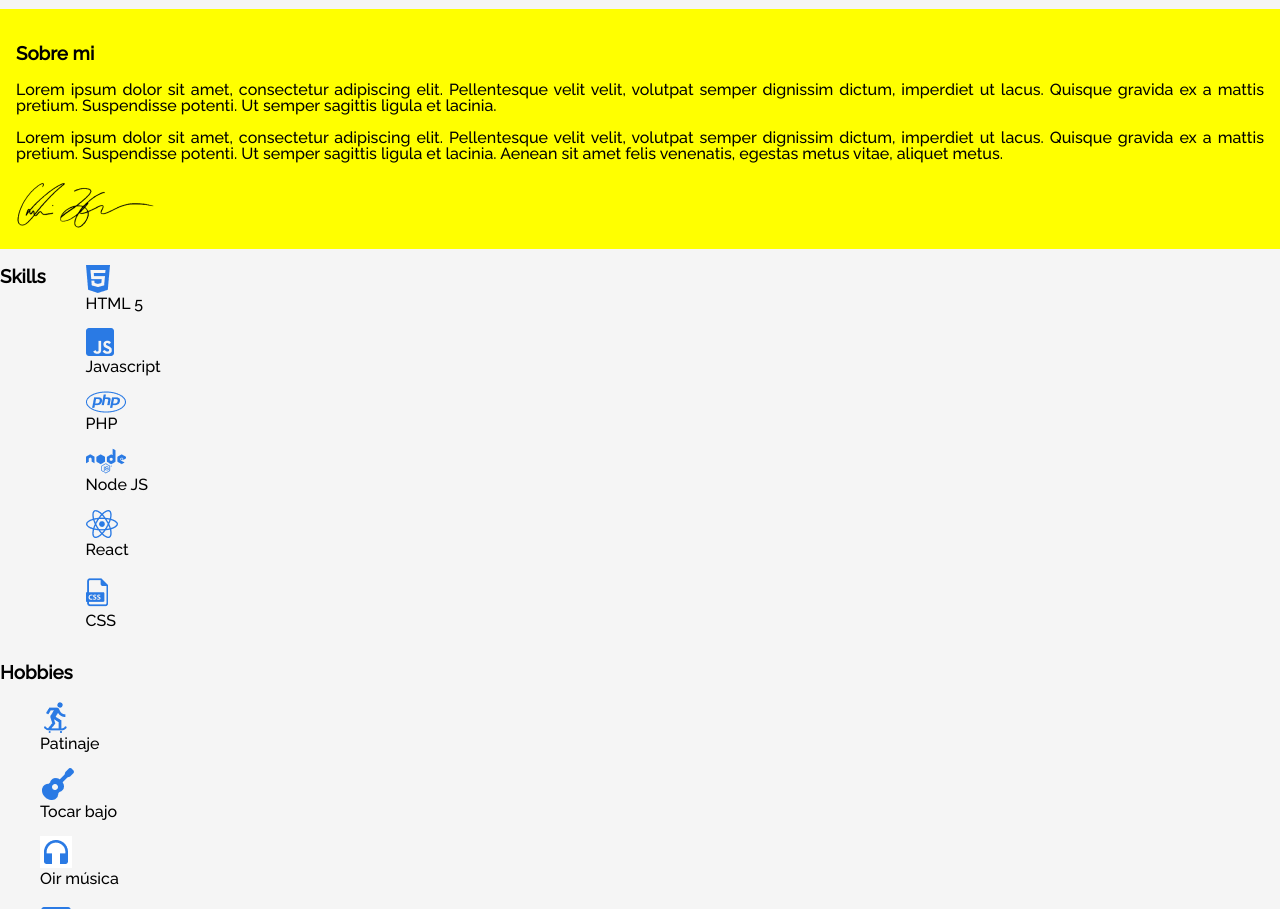
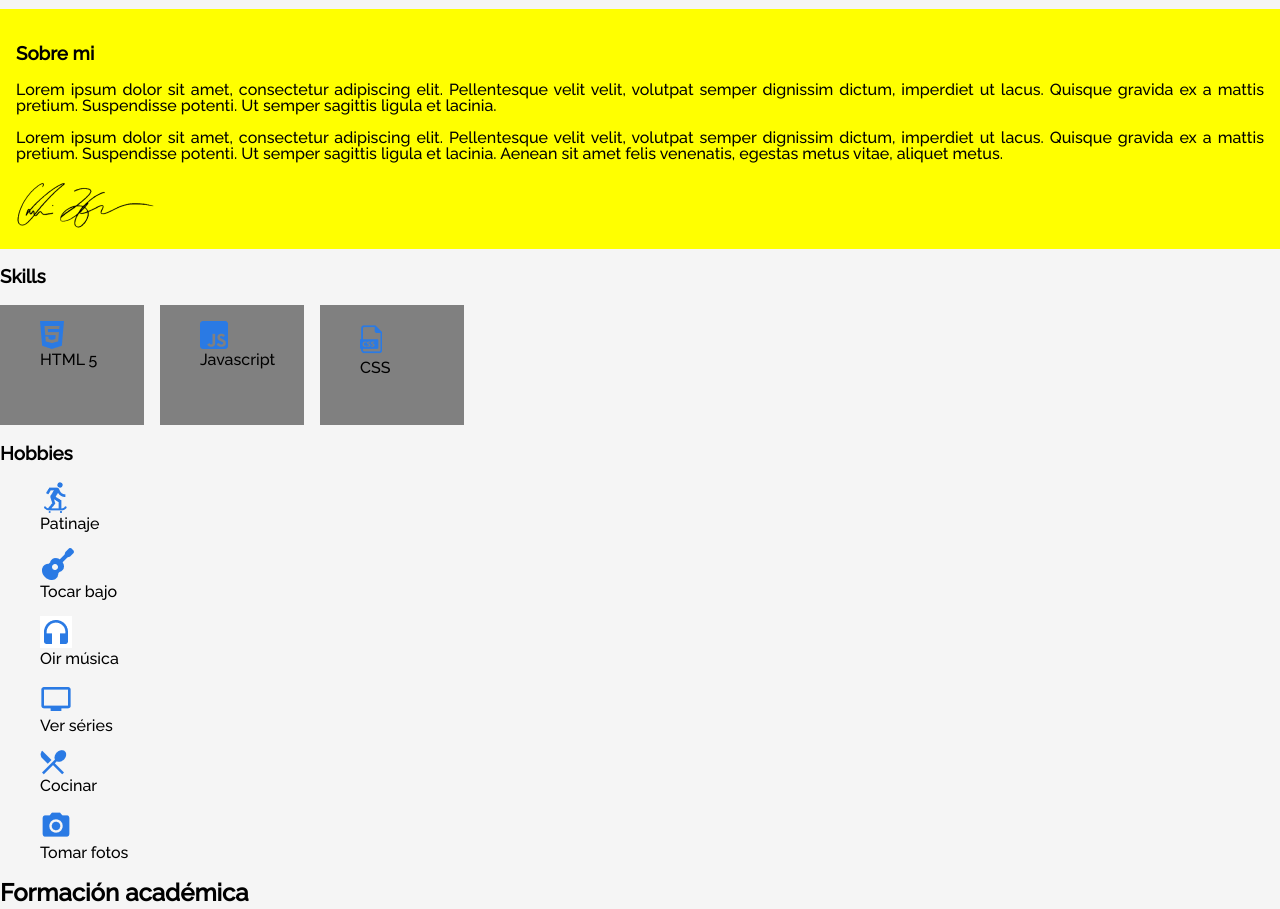
Before and after one commit to raybaldiris/portafolio-alura, a plain HTML site: page index.html in a window 1280 px wide. Shown: the part 191-1100 px from the top of the page. Drawn offline with Linux system fonts and the light colour scheme.

Commit message:
hacer revert

```diff
--- a/index.html
+++ b/index.html
@@ -88,8 +88,14 @@
                         <li class="skills__name">Javascript</li>
                     </ul>
                 </div>
+                <div class="skills__box">
+                    <ul>
+                        <li class="skills__img"> <img src="assets\css_icon.png" alt=""> </li>
+                        <li class="skills__name">CSS</li>
+                    </ul>
+                </div>
 
-                <div class="skills__box">
+                <!--  <div class="skills__box">
                     <ul>
                         <li class="skills__img"> <img src="assets\php_icon.png" alt=""></li>
                         <li class="skills__name">PHP</li>
@@ -108,14 +114,9 @@
                         <li class="skills__img"> <img src="assets\react_icon.png" alt=""> </li>
                         <li class="skills__name">React</li>
                     </ul>
-                </div>
+                </div> -->
 
-                <div class="skills__box">
-                    <ul>
-                        <li class="skills__img"> <img src="assets\css_icon.png" alt=""> </li>
-                        <li class="skills__name">CSS</li>
-                    </ul>
-                </div>
+
             </div>
         </section>
 
--- a/style.css
+++ b/style.css
@@ -135,6 +135,24 @@ section.about {
 /* Skill */
 section.skills {
   display: flex;
+  flex-direction: column;
+  justify-items: center;
+}
+.skills__title {
+  justify-self: center;
+}
+
+.skills__line {
+  display: flex;
+  flex-direction: row;
+  flex-wrap: wrap;
+  gap: 1rem;
+}
+
+.skills__box {
+  width: 9rem;
+  height: 7.5rem;
+  background-color: gray;
 }
 
 @media (min-width: 1440px) {
```
